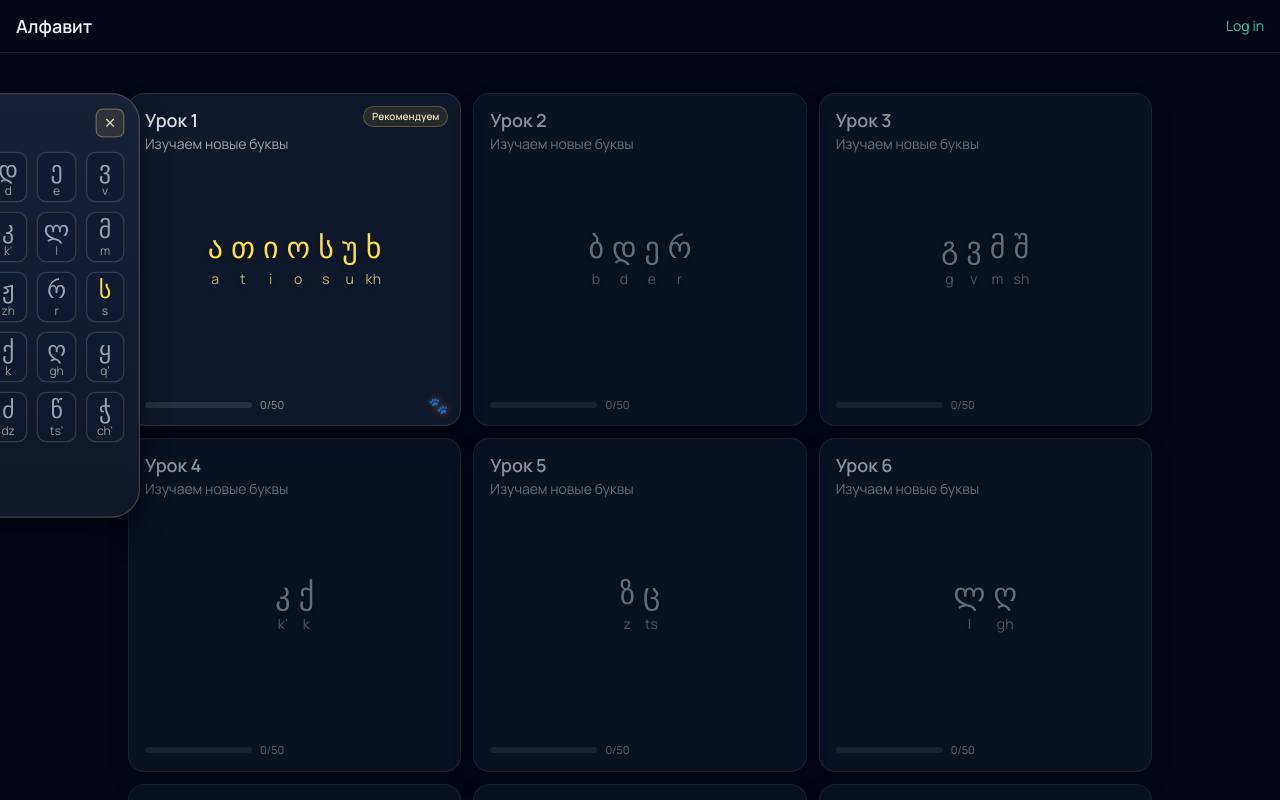
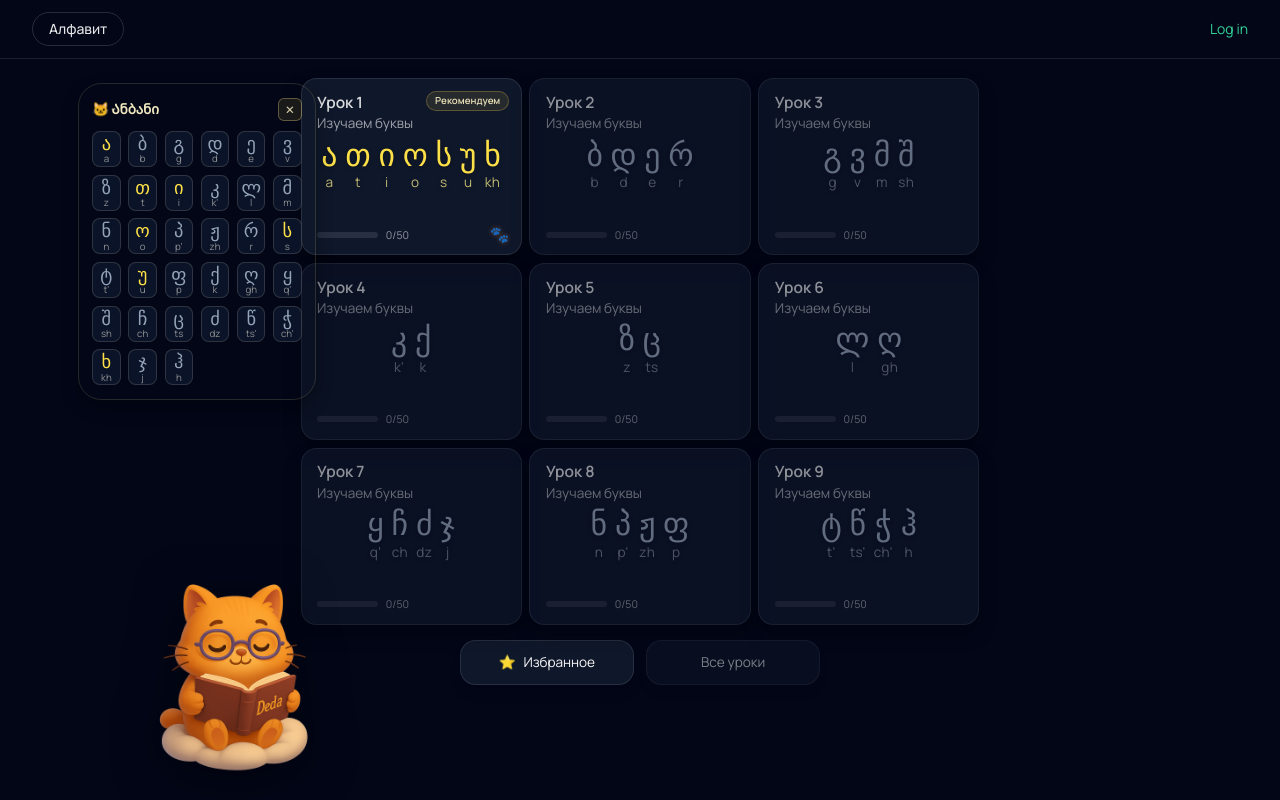
Before and after one commit to AlbinaUshakova/Deda, a Next.js app: page / in a window 1280 px wide. Both pictures are taken after a click on the button "Алфавит". Shown: the top 800 px of the page. Built offline with nearby package versions, Linux system fonts and the light colour scheme; no server answers.

Commit message:
Refine home/play UI layout, header sizing, and overlay positioning

```diff
--- a/app/layout.tsx
+++ b/app/layout.tsx
@@ -23,7 +23,7 @@ export default function RootLayout({
   return (
     <html lang="ru">
       <body className={`${manrope.className} min-h-screen bg-[#020617] text-white`}>
-        <header className="flex flex-wrap items-center justify-between gap-3 px-4 py-3 border-b border-white/10 w-full relative z-[100]">
+        <header className="relative z-[100] mx-auto flex w-full max-w-[1520px] flex-wrap items-center justify-between gap-3 border-b border-white/10 px-6 py-3 md:px-8">
           <BrandToggle />
           <AuthStatus />
         </header>
--- a/app/page.tsx
+++ b/app/page.tsx
@@ -157,9 +157,11 @@ async function loadEpisodesData(): Promise<{ episodes: Ep[]; lettersByEpisode: R
 }
 
 export default function HomePage() {
+  const DESIGN_WIDTH = 1320;
   const [eps, setEps] = useState<Ep[]>([]);
   const [showCatHint, setShowCatHint] = useState(false);
   const [showAlphabet, setShowAlphabet] = useState(false);
+  const [pageScale, setPageScale] = useState(1);
   const [ttsVoices, setTtsVoices] = useState<SpeechSynthesisVoice[]>([]);
   const [audioError, setAudioError] = useState('');
   const [progress, setProgress] = useState<ProgressMap>(() => {
@@ -243,6 +245,19 @@ export default function HomePage() {
     return () => {
       synth.onvoiceschanged = null;
     };
+  }, []);
+
+  useEffect(() => {
+    const updateScale = () => {
+      const viewportWidth = window.innerWidth;
+      const widthScale = viewportWidth / DESIGN_WIDTH;
+      const nextScale = Math.min(1, widthScale);
+      setPageScale(Math.max(0.82, Number(nextScale.toFixed(3))));
+    };
+
+    updateScale();
+    window.addEventListener('resize', updateScale);
+    return () => window.removeEventListener('resize', updateScale);
   }, []);
 
   const speakLetter = (letter: string) => {
@@ -334,13 +349,18 @@ export default function HomePage() {
   }
 
   return (
-    <main className="min-h-screen bg-slate-950 px-3 sm:px-6 py-8 relative overflow-hidden">
+    <main
+      className="min-h-screen bg-slate-950 px-3 sm:px-6 py-4 relative overflow-hidden"
+      style={{
+        zoom: pageScale as any,
+      }}
+    >
       {/* алфавит + сетка эпизодов */}
-      <section className="mt-2">
+      <section className="mt-1">
         <div className="relative mx-auto max-w-[1280px]">
           {showAlphabet && (
-          <aside className="hidden min-[1150px]:block absolute left-[-196px] top-0 z-20 w-[260px]">
-            <div className="origin-top-left scale-[1.2] rounded-3xl border border-amber-200/20 bg-gradient-to-b from-[#1a2238]/95 via-[#141d33]/95 to-[#111827]/95 p-3 shadow-[0_14px_24px_rgba(0,0,0,0.45)]">
+          <aside className="hidden min-[760px]:block fixed left-20 top-[86px] z-20 w-[224px] xl:w-[246px]">
+            <div className="max-h-[calc(100vh-112px)] overflow-y-auto rounded-3xl border border-amber-200/15 bg-gradient-to-b from-[#1a2238]/82 via-[#141d33]/82 to-[#111827]/82 p-3 xl:p-3.5 shadow-[0_8px_18px_rgba(0,0,0,0.32)]">
               <div className="flex items-center justify-between gap-2">
                 <h3 className="text-sm font-semibold tracking-[-0.01em] text-amber-100/95">🐱 Ანბანი</h3>
                 <button
@@ -353,17 +373,17 @@ export default function HomePage() {
                   ✕
                 </button>
               </div>
-              <div className="mt-3 grid grid-cols-6 gap-x-2 gap-y-2">
+              <div className="mt-2.5 grid grid-cols-6 gap-x-2 gap-y-2">
                 {GEORGIAN_ALPHABET.map(ch => (
                   <button
                     key={ch}
                     type="button"
                     onClick={() => speakLetter(ch)}
-                    className="rounded-lg border border-amber-100/15 bg-[#0f1a31]/70 py-1 text-center hover:bg-[#152544]/80 transition-colors"
+                    className="rounded-lg border border-amber-100/15 bg-[#0f1a31]/70 py-0.5 text-center hover:bg-[#152544]/80 transition-colors"
                     title={`Озвучить букву ${ch}`}
                     aria-label={`Озвучить букву ${ch}`}
                   >
-                    <div className={`text-xl leading-none ${alphabetLetterColorByStatus[letterStatusByChar[ch] ?? 'unknown']}`}>{ch}</div>
+                    <div className={`text-[19px] leading-none ${alphabetLetterColorByStatus[letterStatusByChar[ch] ?? 'unknown']}`}>{ch}</div>
                     <div className="mt-0.5 text-[10px] leading-none text-amber-50/55">
                       {geLetterToTranslit(ch)}
                     </div>
@@ -378,8 +398,8 @@ export default function HomePage() {
             </div>
           </aside>
           )}
-          <div className="mx-auto w-full max-w-5xl">
-            <div className="grid grid-cols-1 gap-3 sm:grid-cols-2 lg:grid-cols-3 justify-items-center">
+          <div className="relative mx-auto w-full max-w-[700px]">
+            <div className="grid grid-cols-1 gap-2 sm:grid-cols-2 lg:grid-cols-3 justify-items-center">
           {normalEpisodes.map((ep, i) => {
             const best = progress[ep.id] ?? 0;
             const letters = lettersByEp[ep.id] ?? [];
@@ -413,18 +433,18 @@ export default function HomePage() {
                     : 'bg-slate-600/80';
 
             return (
-              <div key={ep.id} className="relative w-full max-w-[340px]">
+              <div key={ep.id} className="relative w-full max-w-[228px]">
                 <Link href={`/study/${ep.id}`} legacyBehavior>
                   <a
-                    className={`lesson-card relative w-full aspect-square rounded-2xl bg-slate-900 border border-white/10 flex flex-col items-center justify-center gap-1 transition-all duration-200 ease-out shadow-[0_10px_20px_rgba(0,0,0,0.45)] ${status !== 'locked' ? 'lesson-card--interactive hover:z-30 hover:border-blue-400/70 hover:bg-slate-900/80' : 'cursor-not-allowed opacity-65'}`}
+                    className={`lesson-card relative w-full aspect-[1/0.8] rounded-2xl bg-slate-900 border border-white/10 flex flex-col items-center justify-center gap-1 transition-all duration-200 ease-out shadow-[0_10px_20px_rgba(0,0,0,0.45)] ${status !== 'locked' ? 'lesson-card--interactive hover:z-30 hover:border-blue-400/70 hover:bg-slate-900/80' : 'cursor-not-allowed opacity-65'}`}
                     onClick={e => {
                       if (status === 'locked') e.preventDefault();
                     }}
                     aria-disabled={status === 'locked'}
                   >
                   <div className="absolute top-3 left-4 flex flex-col">
-                    <span className="text-lg font-semibold text-white/85">Урок {i + 1}</span>
-                    <span className="text-sm text-white/60">Изучаем новые буквы</span>
+                    <span className="text-base font-semibold text-white/85">Урок {i + 1}</span>
+                    <span className="text-sm text-white/60">Изучаем буквы</span>
                   </div>
                   {isRecommended && (
                     <div className="absolute top-3 right-3 rounded-full border border-amber-300/25 bg-amber-300/10 px-2 py-0.5 text-[10px] font-semibold text-amber-100/90">
@@ -433,7 +453,7 @@ export default function HomePage() {
                   )}
 
                   {/* буквы с транскрипцией */}
-                  <div className="flex flex-wrap justify-center gap-2 mb-1 min-h-[2.2rem]">
+                  <div className="flex flex-wrap justify-center gap-2 mb-1 min-h-[2rem]">
                     {letters.map(ch => {
                       const tr = geLetterToTranslit(ch);
                       return (
@@ -441,7 +461,7 @@ export default function HomePage() {
                           key={ch}
                           className={`flex flex-col items-center ${letterTone} drop-shadow-[0_2px_2px_rgba(0,0,0,0.3)]`}
                         >
-                          <span className="text-3xl leading-tight">{ch}</span>
+                          <span className="text-[2.05rem] leading-none">{ch}</span>
                           {tr && (
                             <span className={`text-sm ${translitTone} leading-tight mt-1 tracking-wide`}>
                               {tr}
@@ -493,7 +513,7 @@ export default function HomePage() {
       </section>
 
       {/* Избранное и Все уроки */}
-      <section className="mt-6 flex flex-wrap justify-center gap-4 max-w-5xl mx-auto">
+      <section className="mt-4 flex flex-wrap justify-center gap-3 max-w-5xl mx-auto">
         {specials.map(ep => {
           const isFav = ep.id === 'favorites';
           const cleanTitle = ep.title.replace(/^⭐\s*/, '');
@@ -520,7 +540,7 @@ export default function HomePage() {
 
       {/* кот Deda слева у поля */}
       <div
-        className="group/cat hidden min-[1150px]:block absolute bottom-8 left-[14%] z-10"
+        className="group/cat hidden min-[760px]:block fixed bottom-3 left-32 z-10"
         onMouseEnter={() => setShowCatHint(true)}
         onMouseLeave={() => setShowCatHint(false)}
         onClick={() => {
@@ -531,9 +551,9 @@ export default function HomePage() {
         style={{ cursor: 'pointer' }}
       >
         <div
-          className={`pointer-events-none absolute bottom-[calc(100%-40px)] left-[12%] -translate-x-1/2 w-[332px] z-30 transition-all ${showCatHint ? 'opacity-90 group-hover/cat:opacity-100 translate-y-0' : 'opacity-0 translate-y-2'}`}
+          className={`pointer-events-none absolute bottom-[calc(100%-20px)] left-[30%] -translate-x-1/2 w-[178px] z-30 transition-all ${showCatHint ? 'opacity-90 group-hover/cat:opacity-100 translate-y-0' : 'opacity-0 translate-y-2'}`}
         >
-          <div className="relative w-[357px]">
+          <div className="relative w-[188px]">
             <svg viewBox="0 0 320 220" className="w-full h-auto drop-shadow-[0_12px_20px_rgba(0,0,0,0.35)]">
               <path
                 d="M70 170 C35 170, 20 145, 30 120 C10 105, 18 72, 50 68 C62 40, 98 30, 122 48 C145 20, 190 20, 212 50 C245 40, 275 58, 280 88 C305 98, 312 128, 292 148 C282 162, 262 170, 240 170 C220 186, 96 186, 70 170 Z"
@@ -543,8 +563,9 @@ export default function HomePage() {
                 strokeLinejoin="round"
               />
             </svg>
-            <div className="absolute inset-0 flex items-center justify-center px-12 translate-y-2 text-[18px] leading-snug text-center font-semibold tracking-tight text-slate-900">
-              Урок за уроком — и ты читаешь по-грузински 😺<br />
+            <div className="absolute inset-0 flex items-center justify-center px-5 translate-y-1 text-[9px] leading-snug text-center font-semibold tracking-tight text-slate-900">
+              Урок за уроком — и ты читаешь<br />
+              по-грузински 😺<br />
               წავიდეთ!
             </div>
           </div>
@@ -552,7 +573,7 @@ export default function HomePage() {
         <img
           src="/images/deda-cat.png"
           alt="Кот Deda, читает книгу"
-          className="w-[320px] drop-shadow-[0_12px_30px_rgba(0,0,0,0.6)] animate-cloud"
+          className="w-[232px] drop-shadow-[0_10px_24px_rgba(0,0,0,0.5)] animate-cloud"
         />
       </div>
     </main>
--- a/app/study/[episodeId]/StudyClient.tsx
+++ b/app/study/[episodeId]/StudyClient.tsx
@@ -56,12 +56,12 @@ export default function StudyClient({
   return (
     <main className="min-h-screen bg-[#020617] text-neutral-50">
       <div className="max-w-5xl mx-auto px-6 py-8">
-        <div className="flex items-center justify-between mb-6">
-          <h1 className="text-2xl font-semibold mb-4">
+        <div className="flex items-start justify-between mb-6 max-w-[820px] lg:translate-x-6">
+          <h1 className="text-2xl font-semibold lg:translate-x-[4.5rem]">
             {ep.title || episodeId}
           </h1>
 
-          <div className="flex gap-2">
+          <div className="flex gap-2 ml-auto justify-end lg:translate-x-16">
             <Link
               className="inline-flex items-center justify-center rounded-xl border border-white/10 bg-transparent px-4 py-2 text-sm text-white/65 hover:bg-white/[0.04] hover:text-white/90 transition-all"
               href="/"
--- a/components/BrandToggle.tsx
+++ b/components/BrandToggle.tsx
@@ -4,7 +4,7 @@ export default function BrandToggle() {
   return (
     <button
       type="button"
-      className="font-semibold text-base sm:text-lg text-white/95 hover:text-white transition-colors"
+      className="inline-flex items-center justify-center rounded-full border border-white/15 px-4 py-1.5 text-sm font-medium text-white/90 hover:bg-white/5 hover:text-white transition-colors"
       onClick={() => {
         window.dispatchEvent(new CustomEvent('deda:toggle-alphabet'));
       }}
--- a/components/GlobalAlphabetOverlay.tsx
+++ b/components/GlobalAlphabetOverlay.tsx
@@ -115,6 +115,15 @@ export default function GlobalAlphabetOverlay() {
   }, [pathname]);
 
   useEffect(() => {
+    const isOpenForPage = open && pathname !== '/';
+    window.dispatchEvent(
+      new CustomEvent('deda:alphabet-overlay-state', {
+        detail: { open: isOpenForPage },
+      }),
+    );
+  }, [open, pathname]);
+
+  useEffect(() => {
     if (!open || pathname === '/') return;
     let cancelled = false;
 
@@ -209,8 +218,8 @@ export default function GlobalAlphabetOverlay() {
   if (!open || pathname === '/') return null;
 
   return (
-    <div className="fixed left-[calc(50%-836px)] top-24 z-[140] w-[260px]">
-      <div className="origin-top-left scale-[1.2] rounded-3xl border border-amber-200/20 bg-gradient-to-b from-[#1a2238]/95 via-[#141d33]/95 to-[#111827]/95 p-3 shadow-[0_14px_24px_rgba(0,0,0,0.45)]">
+    <div className="fixed left-20 top-[86px] z-[140] w-[224px] xl:w-[246px]">
+      <div className="max-h-[calc(100vh-112px)] overflow-y-auto rounded-3xl border border-amber-200/15 bg-gradient-to-b from-[#1a2238]/82 via-[#141d33]/82 to-[#111827]/82 p-3 xl:p-3.5 shadow-[0_8px_18px_rgba(0,0,0,0.32)]">
         <div className="flex items-center justify-between gap-2">
           <h3 className="text-sm font-semibold tracking-[-0.01em] text-amber-100/95">🐱 Ანბანი</h3>
           <button
@@ -223,17 +232,17 @@ export default function GlobalAlphabetOverlay() {
             ✕
           </button>
         </div>
-        <div className="mt-3 grid grid-cols-6 gap-x-2 gap-y-2">
+        <div className="mt-2.5 grid grid-cols-6 gap-x-2 gap-y-2">
           {GEORGIAN_ALPHABET.map(ch => (
             <button
               key={ch}
               type="button"
               onClick={() => speakLetter(ch)}
-              className="rounded-lg border border-amber-100/15 bg-[#0f1a31]/70 py-1 text-center hover:bg-[#152544]/80 transition-colors"
+              className="rounded-lg border border-amber-100/15 bg-[#0f1a31]/70 py-0.5 text-center hover:bg-[#152544]/80 transition-colors"
               title={`Озвучить букву ${ch}`}
               aria-label={`Озвучить букву ${ch}`}
             >
-              <div className={`text-xl leading-none ${alphabetLetterColorByStatus[letterStatusByChar[ch] ?? 'unknown']}`}>{ch}</div>
+              <div className={`text-[19px] leading-none ${alphabetLetterColorByStatus[letterStatusByChar[ch] ?? 'unknown']}`}>{ch}</div>
               <div className="mt-0.5 text-[10px] leading-none text-amber-50/55">{letterTranslit[ch] ?? ''}</div>
             </button>
           ))}
```
Also changed, not shown: app/login/page.tsx (+7 -0 lines), app/play/[episodeId]/page.tsx (+13 -10 lines), app/signup/page.tsx (+7 -0 lines), components/AuthStatus.tsx (+6 -6 lines), components/BlocksGame.tsx (+8 -7 lines), components/FlashcardDeck.tsx (+8 -8 lines).
